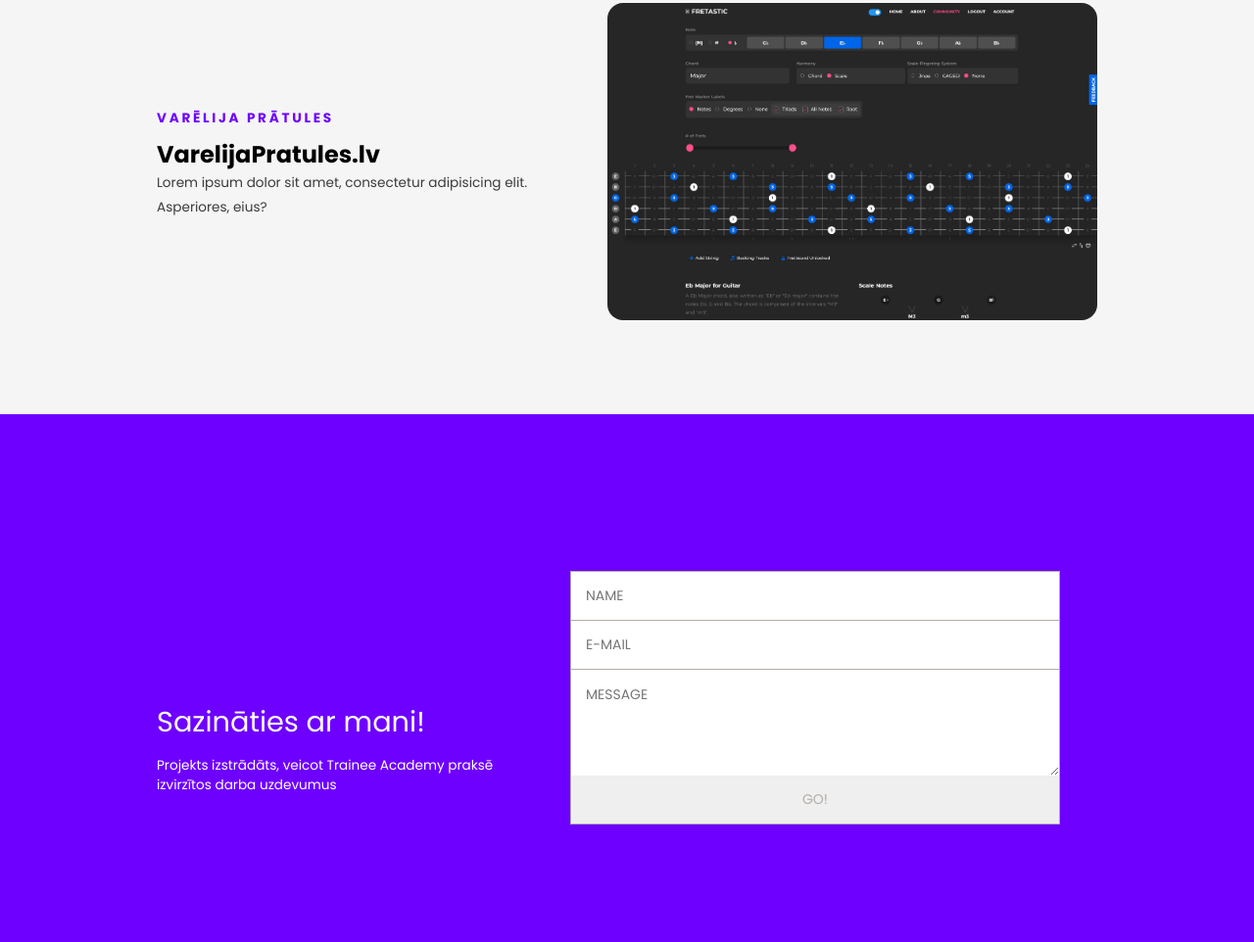
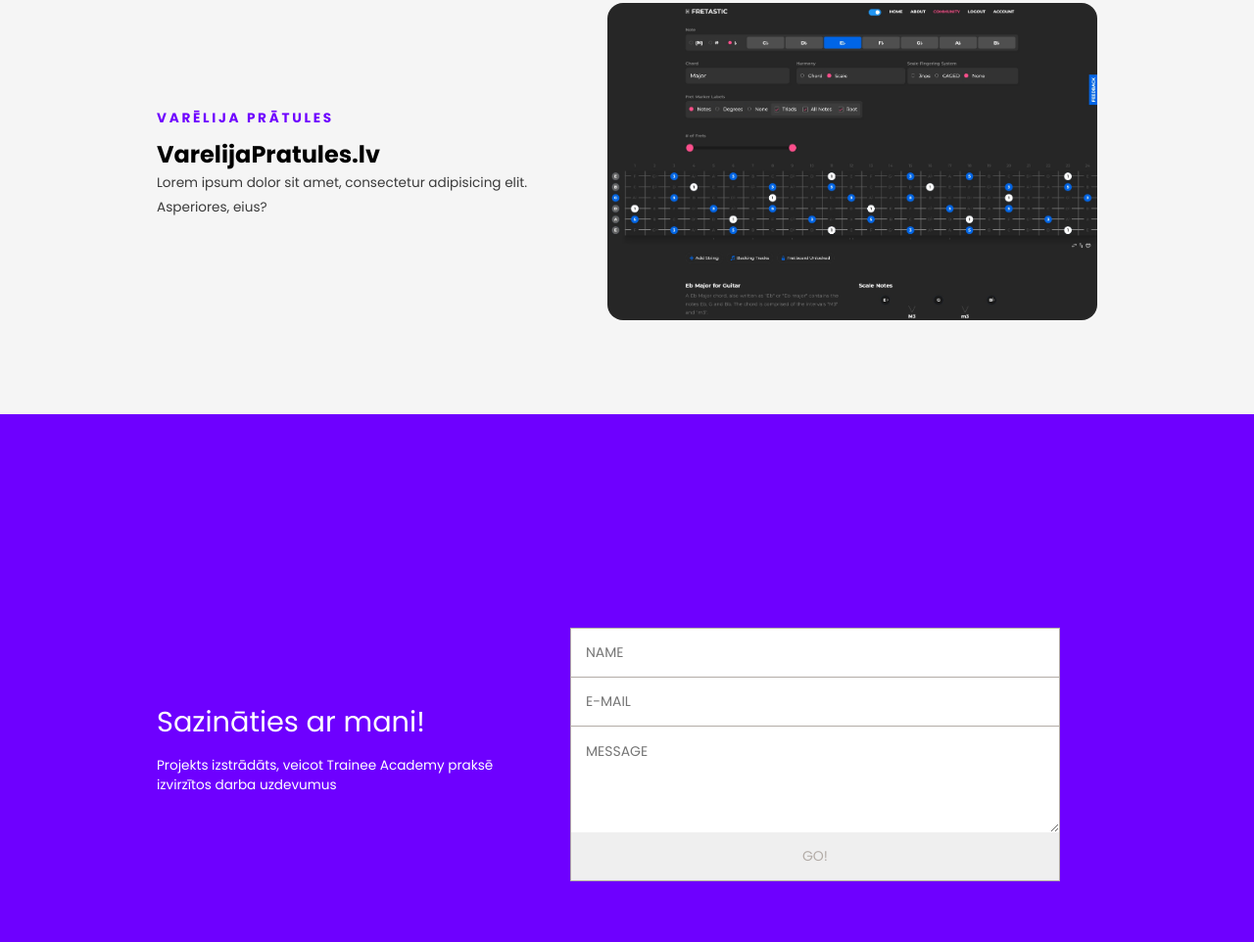
Before and after one commit to sandizsz/Portfolio_Website, a plain HTML site: page index.html in a window 1280 px wide. Shown: the part 2495-3457 px from the top of the page at 98% size. Drawn offline with nearby package versions, Linux system fonts and the light colour scheme.

Commit message:
tablet/pc responsive form

```diff
--- a/css/style.scss
+++ b/css/style.scss
@@ -393,7 +393,9 @@ section {
     }
 
     .form-container {
-        max-width: 500px;
+        max-width: 400px;
+        display: grid;
+        place-content: center;
     }
 
 }
@@ -475,6 +477,10 @@ section {
         max-width: 500px;
     }
 
+    .form-container {
+        max-width: 500px;
+    }
+
 
 
 }
```
Also changed, not shown: css/style.css, 1 other file.
